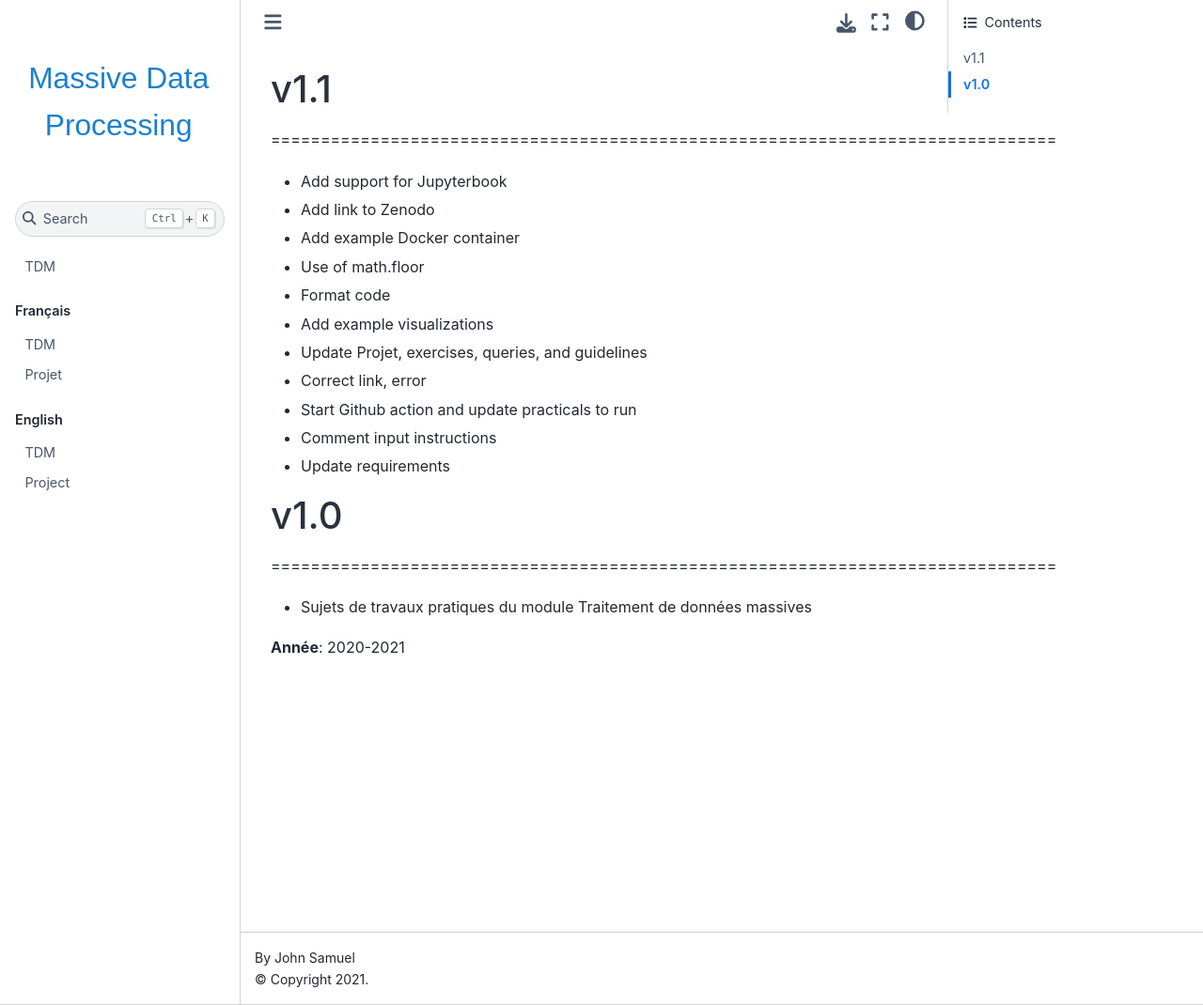
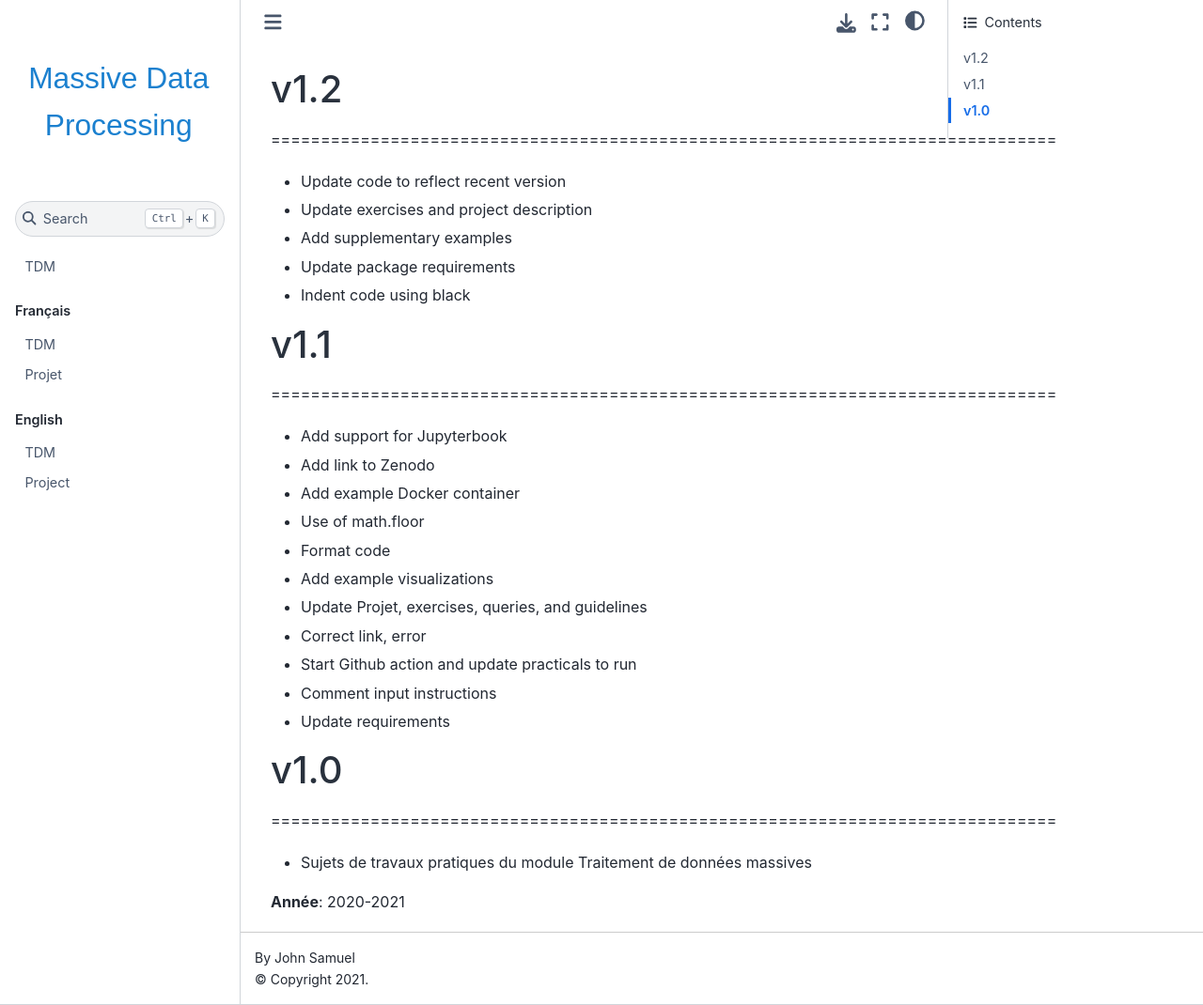
Before and after one commit to mlecjm/TDM-Big-Data-Processing, a Jupyter Book: the page built from RELEASE.md, in a window 1280 px wide and 1070 px high. Shown: the whole window at 94% size. Built offline with Jupyter Book 1.0.4 settings and Sphinx 7.4.7 and the Sphinx Book theme 1.1.4, drawn with Linux system fonts in a browser that asks for light colours; pages that are not in the unit, such as notebooks, are missing from menus.

Commit message:
Update RELEASE.md

```diff
--- a/RELEASE.md
+++ b/RELEASE.md
@@ -1,3 +1,11 @@
+# v1.2
+===============================================================================
+- Update code to reflect recent version
+- Update exercises and project description
+- Add supplementary examples
+- Update package requirements
+- Indent code using black
+
 # v1.1
 ===============================================================================
 - Add support for Jupyterbook
```
